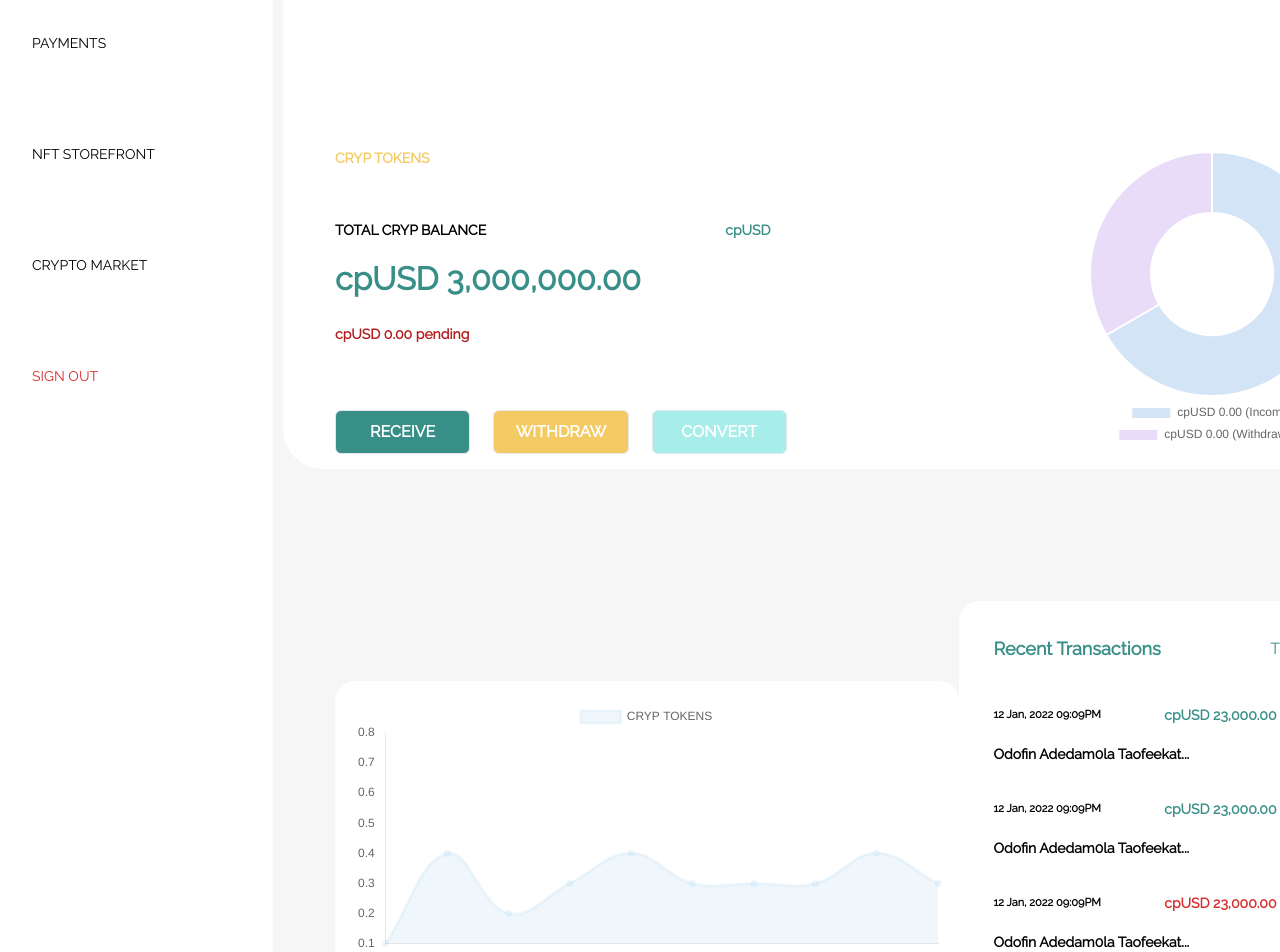
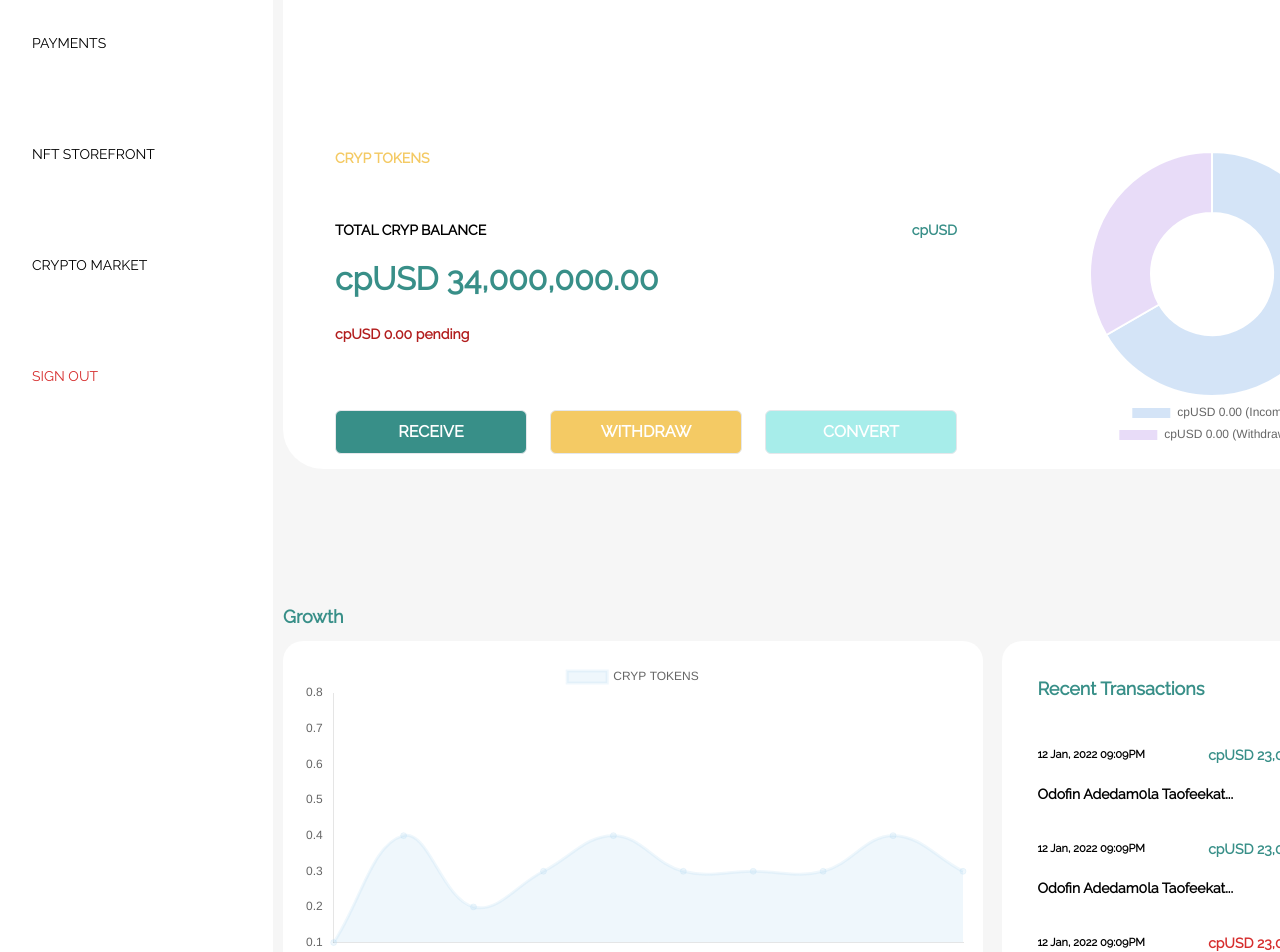
Before and after one commit to nkemjikaobi/cryp-gateway, a Next.js app: page /dashboard in a window 1280 px wide. Shown: the top 952 px of the page. Built offline with nearby package versions, Linux system fonts and the light colour scheme.

Commit message:
dashboard

```diff
--- a/src/components/organisms/DashboardPage/Overview/Overview.tsx
+++ b/src/components/organisms/DashboardPage/Overview/Overview.tsx
@@ -19,9 +19,12 @@ const Overview = () => {
         <Icon name="divider" />
         <WalletDoughnutCharts />
       </div>
-      <div className="flex items-center justify-between pt-[9.188rem] px-[3.25rem]">
-        <WalletGrowth />
-        <RecentTransactions />
+      <div className=" pt-[9.188rem]">
+        <h5 className="text-18 font-bold text-crypGreen-800 mb-2">Growth</h5>
+        <div className="flex items-center justify-between">
+          <WalletGrowth />
+          <RecentTransactions />
+        </div>
       </div>
     </div>
   );
--- a/src/components/organisms/DashboardPage/WalletBalance/WalletBalance.tsx
+++ b/src/components/organisms/DashboardPage/WalletBalance/WalletBalance.tsx
@@ -13,7 +13,7 @@ const WalletBalance = () => {
         <h4 className="uppercase text-14 text-crypYellow-200 font-extrabold">cryp tokens</h4>
         <Icon name="yellowDropDown" />
       </div>
-      <div className="flex items-center justify-between">
+      <div className="">
         <div>
           <div className="flex items-center justify-between text-14 font-semibold space-x-[14.938rem]">
             <h4 className="uppercase ">total cryp balance</h4>
@@ -23,7 +23,9 @@ const WalletBalance = () => {
             </div>
           </div>
           <div className="flex items-center justify-between space-x-[16.625rem]">
-            <h2 className="text-30 font-extrabold text-crypGreen-800 mt-[0.875rem] mb-[1.375rem]">{isBalanceHidden ? "* * * *" : "cpUSD 3,000,000.00"}</h2>
+            <h2 className="text-30 font-extrabold text-crypGreen-800 mt-[0.875rem] mb-[1.375rem]">
+              {isBalanceHidden ? "*".repeat("cpUSD 4,000.00".length) : "cpUSD 34,000,000.00"}
+            </h2>
             {isBalanceHidden ? (
               <Icon className="cursor-pointer" name="lashes" onClick={() => setIsBalanceHidden(false)} />
             ) : (
@@ -35,7 +37,7 @@ const WalletBalance = () => {
       </div>
       <div className="flex items-center space-x-[1.438rem]">
         <CustomButton
-          customClass="!w-full font-14 rounded-md uppercase h-[2.75rem] text-black"
+          customClass="font-14 rounded-md w-[8.313rem] uppercase h-[2.75rem] text-black"
           handleClick={() => {}}
           size={ButtonProperties.SIZES.small}
           title="receive"
@@ -43,7 +45,7 @@ const WalletBalance = () => {
           variant={ButtonProperties.VARIANT.primary.name}
         />
         <CustomButton
-          customClass="!w-full font-14 rounded-md uppercase h-[2.75rem] text-black bg-crypYellow-200"
+          customClass="font-14 rounded-md w-[8.313rem] uppercase h-[2.75rem] text-black bg-crypYellow-200"
           handleClick={() => {}}
           size={ButtonProperties.SIZES.small}
           title="withdraw"
@@ -51,7 +53,7 @@ const WalletBalance = () => {
           variant={ButtonProperties.VARIANT.primary.name}
         />
         <CustomButton
-          customClass="!w-full font-14 rounded-md uppercase h-[2.75rem] text-black !bg-crypGreen-70"
+          customClass="font-14 rounded-md uppercase w-[8.313rem] h-[2.75rem] text-black !bg-crypGreen-70"
           handleClick={() => {}}
           size={ButtonProperties.SIZES.small}
           title="convert"
--- a/styles/globals.css
+++ b/styles/globals.css
@@ -5,6 +5,8 @@
 .growth {
   font-size: calc(10px + 2vmin);
   width: 65%;
+  height: 29.375rem;
+  margin-right: 1.188rem;
 }
 
 .hide-scrollbar::-webkit-scrollbar {
```
